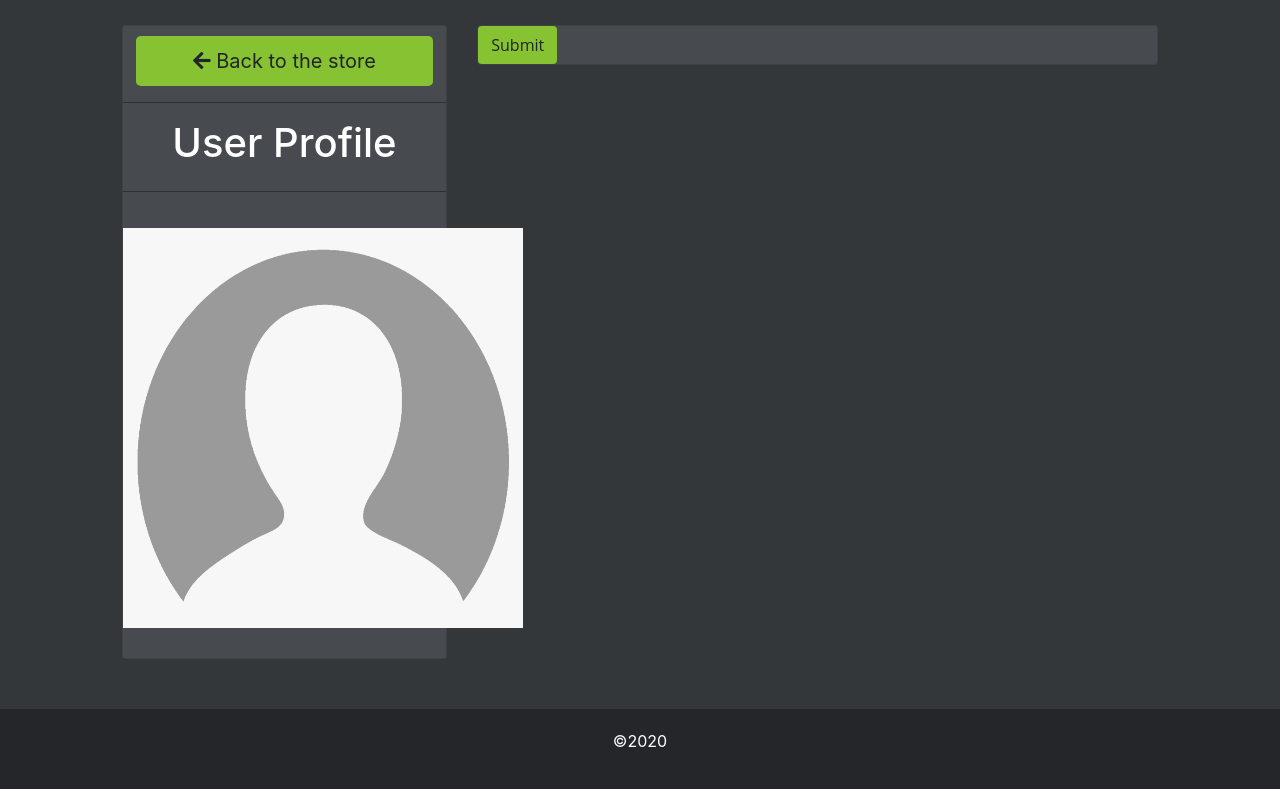
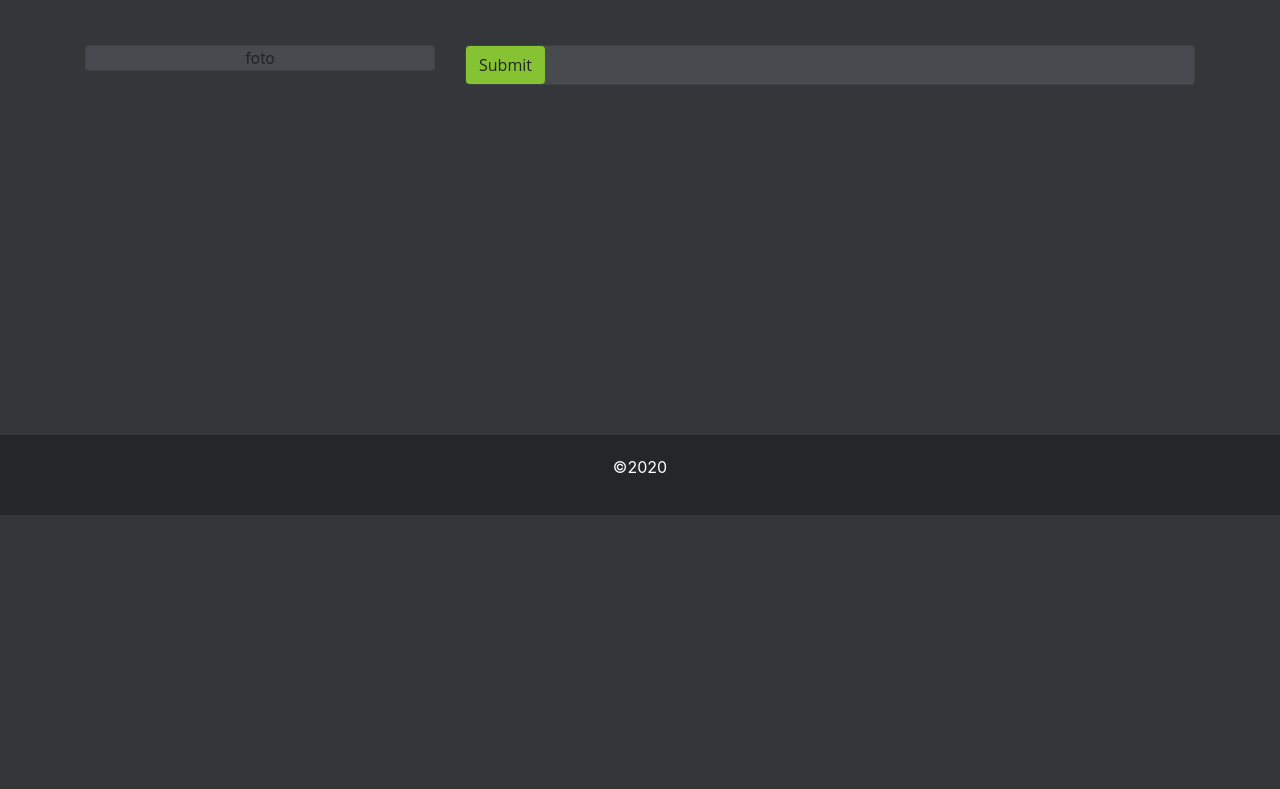
Before and after one commit to krystianjarmul/django-online-store, a Django app: page /accounts/profile/1 in a window 1280 px wide. Shown: the part 172-961 px from the top of the page. After the commit the page ends 687 px from the top, so only its background shows below. Run offline with Django 3.2, Linux system fonts and the light colour scheme; the visitor is signed in with stand-in values (Sample User, id 1); data comes from the database, SQL or seed files in the repository; data that the repository does not hold is empty; some libraries are stand-ins or nearby versions.

Commit message:
Edit padding in templates

```diff
--- a/ecommerce/accounts/templates/accounts/login.html
+++ b/ecommerce/accounts/templates/accounts/login.html
@@ -4,8 +4,8 @@
 {% block content %}
 
 
-<div class="container col-md-10">
-    <div class="row centered justify-content-center">
+<div class="container">
+    <div class="row justify-content-center" style="padding-top: 20px">
         <div class="col-8 text-center">
 
             <h1 class="text">Sign In</h1>
--- a/ecommerce/accounts/templates/accounts/profile.html
+++ b/ecommerce/accounts/templates/accounts/profile.html
@@ -3,23 +3,12 @@
 
 {% block content %}
 
-<div class="container col-md-10">
-    <div class="row">
+<div class="container">
+    <div class="row" style="padding-top: 20px">
         <div class="col-md-4">
 
             <div class="card text-center">
-                <a href="{% url 'home' %}">
-                    <button class="btn col-11 btn-lg my-btn back-btn">
-                        <span class="fa fa-arrow-left"></span> Back to the store
-                    </button>
-                </a>
-                <hr>
-                <h1>User Profile</h1>
-                <hr>
-                <div class="img-container">
-                    <img src="{{ request.user.profile.image.url }}"
-                         class="prof-img">
-                </div>
+                foto
             </div>
         </div>
 
--- a/ecommerce/accounts/templates/accounts/register.html
+++ b/ecommerce/accounts/templates/accounts/register.html
@@ -2,8 +2,8 @@
 {% load static %}
 
 {% block content %}
-<div class="container col-md-10">
-    <div class="row justify-content-center">
+<div class="container">
+    <div class="row justify-content-center" style="padding-top: 20px">
         <div class="col-8 text-center">
             <h1>Sign Up</h1>
             <div class="row justify-content-center">
--- a/ecommerce/static/css/accounts.css
+++ b/ecommerce/static/css/accounts.css
@@ -3,8 +3,8 @@
 }
 
 .prof-img {
-    width: 400px;
-    height: 400px;
+    width: 100%;
+    height: 200px;
 }
 
 .img-container {
```
